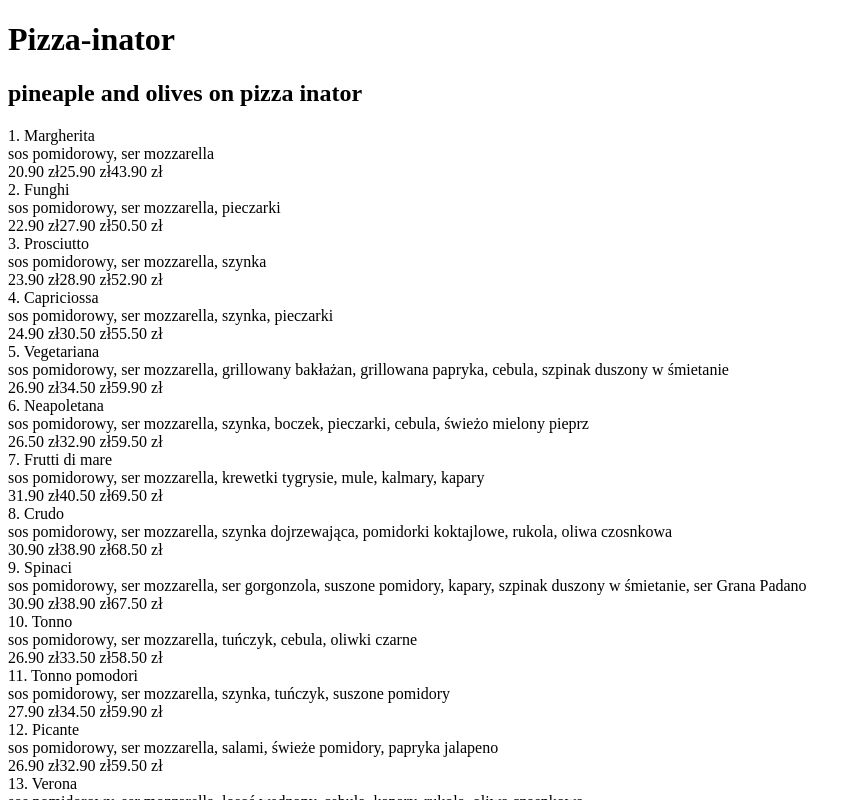
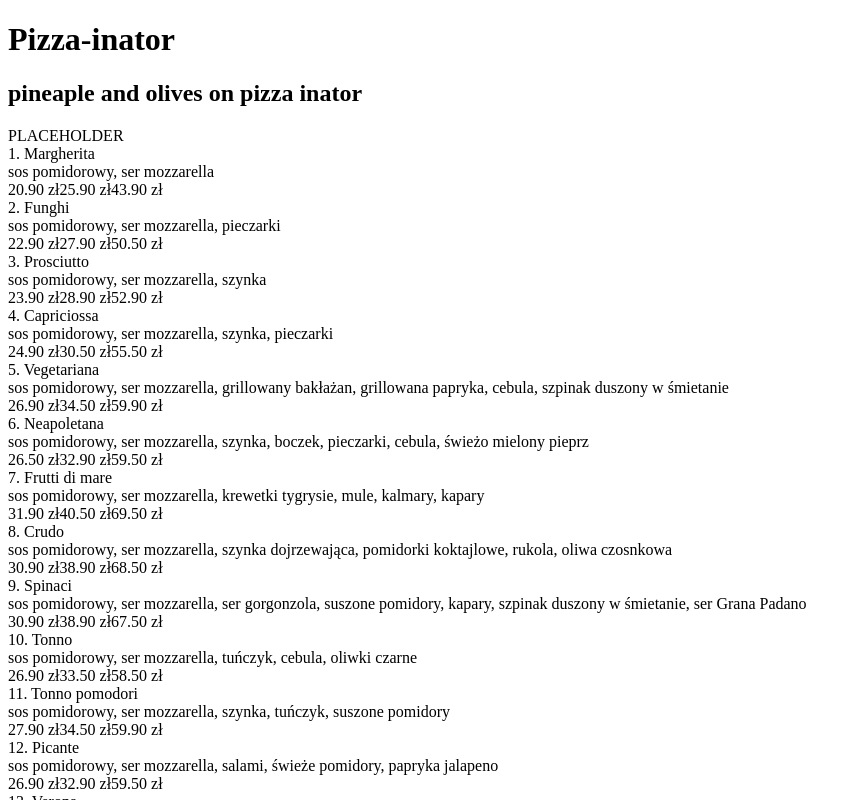
Before and after one commit to jczujko/pizza-inator, a React (Create React App) app: page / in a window 1280 px wide. Both pictures are taken after a click on the button "Load default". Shown: the top 800 px of the page, without its empty margins (0-861 px from the left). Built offline with nearby package versions, Linux system fonts and the light colour scheme.

Commit message:
add sizes

```diff
--- a/src/components/filtered-pizza-menu/components/filtered-pizza-list/filtered-pizza-list.tsx
+++ b/src/components/filtered-pizza-menu/components/filtered-pizza-list/filtered-pizza-list.tsx
@@ -4,10 +4,15 @@ import { type FilteredPizza, type PizzaListContext } from '../../../../utils/typ
 interface Props {
   pizzasToFilter: FilteredPizza[]
   priceTag: string
+  sizes: string[]
 }
 
 const FilteredPizzaList: React.FC<Props> = ({ pizzasToFilter, priceTag }: Props): JSX.Element => {
-  return (<div className='filtered-pizza-list'>{
+  return (<div className='filtered-pizza-list'>
+    <div>
+      PLACEHOLDER
+    </div>
+    {
       pizzasToFilter.map((pizza: FilteredPizza, index: number): JSX.Element =>
         <div className={pizza.isHidden ? 'pizza--hidden' : 'pizza'} key={`pizza-${index + 1}`}>
           <div className='pizza-info' key={`pizza-info-${index + 1}`}>
--- a/src/components/filtered-pizza-menu/filtered-pizza-menu.tsx
+++ b/src/components/filtered-pizza-menu/filtered-pizza-menu.tsx
@@ -10,7 +10,11 @@ const FilteredPizzaMenu: React.FC = (): JSX.Element => {
 
   return (<div className='filtered-pizza-menu'>
     <MenuContext.Provider value={filteredPizzaList}>
-      <FilteredPizzaList pizzasToFilter={filteredPizzaList.pizzas} priceTag={filteredPizzaList.priceTag}/>
+      <FilteredPizzaList
+        pizzasToFilter={filteredPizzaList.pizzas}
+        priceTag={filteredPizzaList.priceTag}
+        sizes={filteredPizzaList.sizes}
+      />
     </MenuContext.Provider>
 
   </div>)
```
Lines whose indentation alone changed are shown as unchanged.
